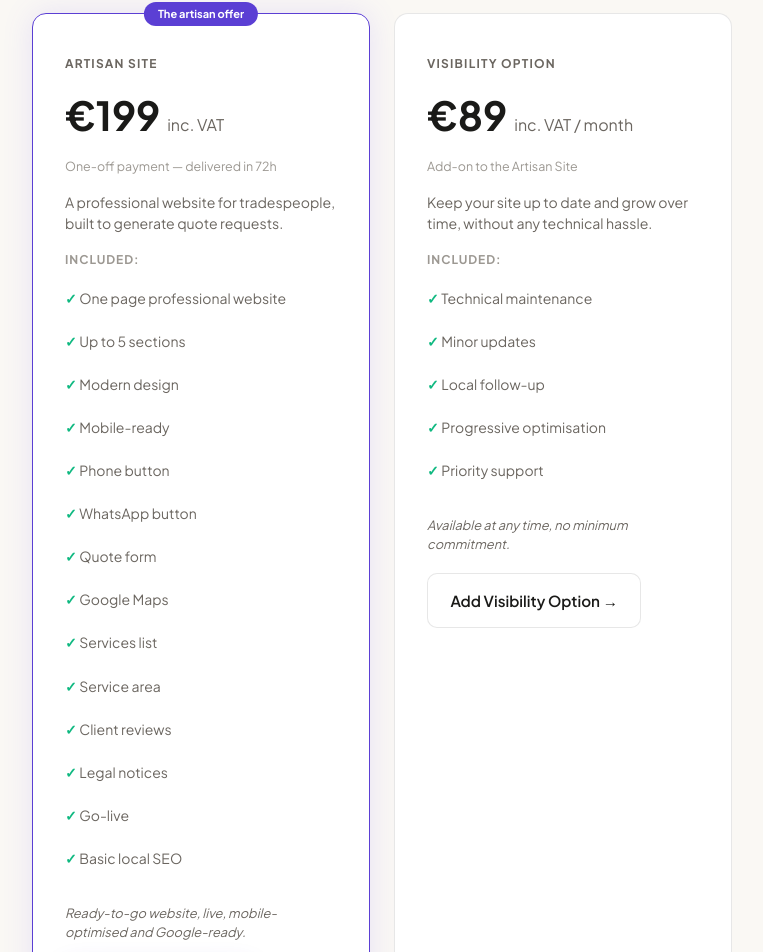
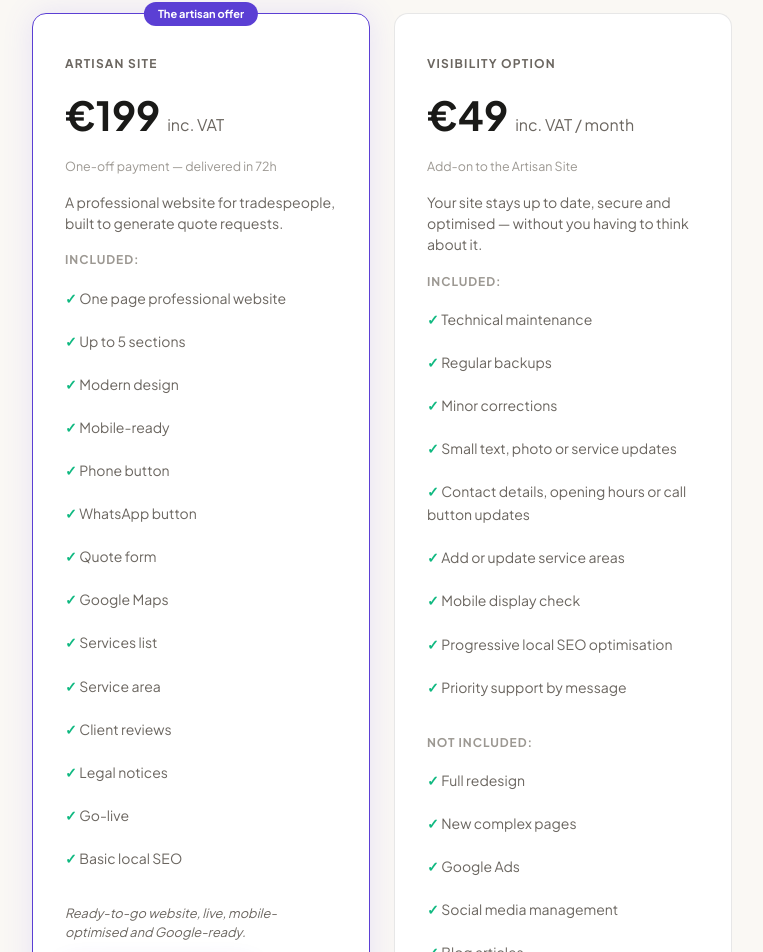
Before and after one commit to FabienGB69/Pixeloria-agence-web, a Next.js app: page /en in a window 1280 px wide. Shown: the part 1835-2787 px from the top of the page, without its empty margins (258-1021 px from the left). Built offline with nearby package versions, Linux system fonts and the light colour scheme; no server answers.

Commit message:
feat(pricing): update EN Visibility Option from €89 to €49/month
Co-Authored-By: Claude Haiku 4.5 <noreply@anthropic.com>
Claude-Session: https://claude.ai/code/session_01P5d5GcBoCUjJacq26yG8Vu

```diff
--- a/app/en/examples/contractors/page.tsx
+++ b/app/en/examples/contractors/page.tsx
@@ -486,7 +486,7 @@ export default function ContractorsDemoPage() {
               <div className="demo-contact-info">
                 <span className="demo-eyebrow">Free &amp; no obligation</span>
                 <h2 id="demo-contact-title">Request a quote</h2>
-                <p>Tell us about your project and we’ll call you back quickly.</p>
+                <p>Tell us about your project and we'll call you back quickly.</p>
 
                 <div className="demo-contact-channels">
                   <a href="tel:+33612345678" className="demo-channel">
@@ -636,7 +636,7 @@ export default function ContractorsDemoPage() {
           <div className="demo-back-cta-trust">
             <span>✓ Free quote within 48h</span>
             <span>✓ Site delivered in 5–10 days</span>
-            <span>✓ From €89/month all-inclusive</span>
+            <span>✓ From €49/month — Visibility Option</span>
           </div>
         </div>
       </section>
--- a/app/en/examples/freelancers-consultants/page.tsx
+++ b/app/en/examples/freelancers-consultants/page.tsx
@@ -542,7 +542,7 @@ export default function FreelancersConsultantsDemoPage() {
           <div className="demo-back-cta-trust">
             <span>✓ Free quote within 48h</span>
             <span>✓ Site delivered in 5–10 days</span>
-            <span>✓ From €89/month all-inclusive</span>
+            <span>✓ From €49/month — Visibility Option</span>
           </div>
         </div>
       </section>
--- a/app/en/examples/hospitality-concierge/page.tsx
+++ b/app/en/examples/hospitality-concierge/page.tsx
@@ -542,7 +542,7 @@ export default function HospitalityConciergeDemoPage() {
           <div className="demo-back-cta-trust">
             <span>✓ Free quote within 48h</span>
             <span>✓ Site delivered in 5–10 days</span>
-            <span>✓ From €89/month all-inclusive</span>
+            <span>✓ From €49/month — Visibility Option</span>
           </div>
         </div>
       </section>
--- a/app/en/examples/local-shops/page.tsx
+++ b/app/en/examples/local-shops/page.tsx
@@ -544,7 +544,7 @@ export default function LocalShopsDemoPage() {
           <div className="demo-back-cta-trust">
             <span>✓ Free quote within 48h</span>
             <span>✓ Site delivered in 5–10 days</span>
-            <span>✓ From €89/month all-inclusive</span>
+            <span>✓ From €49/month — Visibility Option</span>
           </div>
         </div>
       </section>
--- a/app/en/examples/real-estate/page.tsx
+++ b/app/en/examples/real-estate/page.tsx
@@ -541,7 +541,7 @@ export default function RealEstateDemoPage() {
           <div className="demo-back-cta-trust">
             <span>✓ Free quote within 48h</span>
             <span>✓ Site delivered in 5–10 days</span>
-            <span>✓ From €89/month all-inclusive</span>
+            <span>✓ From €49/month — Visibility Option</span>
           </div>
         </div>
       </section>
--- a/app/en/examples/renovation-companies/page.tsx
+++ b/app/en/examples/renovation-companies/page.tsx
@@ -594,7 +594,7 @@ export default function RenovationCompaniesDemoPage() {
           <div className="demo-back-cta-trust">
             <span>✓ Free quote within 48h</span>
             <span>✓ Site delivered in 5–10 days</span>
-            <span>✓ From €89/month all-inclusive</span>
+            <span>✓ From €49/month — Visibility Option</span>
           </div>
         </div>
       </section>
--- a/app/en/layout.tsx
+++ b/app/en/layout.tsx
@@ -3,7 +3,7 @@ import type { Metadata } from 'next';
 export const metadata: Metadata = {
   title: 'Website Design for Small Businesses, Contractors & Local Brands | Pixeloria',
   description:
-    'Pixeloria helps tradespeople, micro-businesses and SMEs get a clear, effective website to receive more quote requests. Artisan Site at €199 inc. VAT, delivered in 72h. Visibility Option at €89/month.',
+    'Pixeloria helps tradespeople, micro-businesses and SMEs get a clear, effective website to receive more quote requests. Artisan Site at €199 inc. VAT, delivered in 72h. Visibility Option at €49/month.',
   metadataBase: new URL('https://pixeloria.fr'),
   openGraph: {
     type: 'website',
@@ -12,7 +12,7 @@ export const metadata: Metadata = {
     siteName: 'Pixeloria',
     title: 'Website Design for Small Businesses, Contractors & Local Brands | Pixeloria',
     description:
-      'Pixeloria helps tradespeople, micro-businesses and SMEs get a clear, effective website to receive more quote requests. Artisan Site at €199 inc. VAT, delivered in 72h. Visibility Option at €89/month.',
+      'Pixeloria helps tradespeople, micro-businesses and SMEs get a clear, effective website to receive more quote requests. Artisan Site at €199 inc. VAT, delivered in 72h. Visibility Option at €49/month.',
     images: [
       {
         url: '/og/pixeloria-og-image.png',
@@ -26,7 +26,7 @@ export const metadata: Metadata = {
     card: 'summary_large_image',
     title: 'Website Design for Small Businesses, Contractors & Local Brands | Pixeloria',
     description:
-      'Pixeloria helps tradespeople, micro-businesses and SMEs get a clear, effective website to receive more quote requests. Artisan Site at €199 inc. VAT, delivered in 72h. Visibility Option at €89/month.',
+      'Pixeloria helps tradespeople, micro-businesses and SMEs get a clear, effective website to receive more quote requests. Artisan Site at €199 inc. VAT, delivered in 72h. Visibility Option at €49/month.',
     images: ['/og/pixeloria-og-image.png'],
   },
   alternates: {
--- a/app/en/page.tsx
+++ b/app/en/page.tsx
@@ -52,7 +52,7 @@ const jsonLd = {
           name: 'How much does a professional website cost?',
           acceptedAnswer: {
             '@type': 'Answer',
-            text: 'Pixeloria offers an Artisan Site at €199 inc. VAT — a one-off payment with delivery in 72h. The optional Visibility Option at €89/month adds maintenance, updates and local follow-up. No forced subscription.',
+            text: 'Pixeloria offers an Artisan Site at €199 inc. VAT — a one-off payment with delivery in 72h. The optional Visibility Option at €49/month adds maintenance, updates and local follow-up. No forced subscription.',
           },
         },
         {
@@ -81,10 +81,10 @@ const jsonLd = {
         },
         {
           '@type': 'Question',
-          name: 'What is included in the Visibility Option at €89/month?',
+          name: 'What is included in the Visibility Option at €49/month?',
           acceptedAnswer: {
             '@type': 'Answer',
-            text: 'The Visibility Option at €89 inc. VAT/month includes technical maintenance, minor updates, local follow-up, progressive optimisation and priority support. No minimum commitment required.',
+            text: 'The Visibility Option at €49 inc. VAT/month includes technical maintenance, regular backups, minor corrections, small text/photo/service updates, contact details and opening hours updates, service area updates, mobile display check, progressive local SEO optimisation, and priority support by message. No commitment — cancel at any time.',
           },
         },
         {
@@ -108,7 +108,7 @@ const jsonLd = {
           name: 'What is the difference between the Artisan Site and the Visibility Option?',
           acceptedAnswer: {
             '@type': 'Answer',
-            text: 'The Artisan Site (€199 inc. VAT, delivered in 72h) is a one-off payment — your professional website, live, with no subscription. The Visibility Option (€89 inc. VAT/month) is an optional add-on that keeps your site up to date and grows your local visibility over time.',
+            text: 'The Artisan Site (€199 inc. VAT, delivered in 72h) is a one-off payment — your professional website, live, with no subscription. The Visibility Option (€49 inc. VAT/month) is an optional add-on that keeps your site up to date and grows your local visibility over time.',
           },
         },
         {
@@ -143,7 +143,7 @@ const jsonLd = {
 const faqs = [
   {
     q: 'How much does a professional website cost?',
-    a: 'Pixeloria offers an Artisan Site at €199 inc. VAT — a one-off payment with delivery in 72h. The optional Visibility Option at €89/month adds maintenance, updates and local follow-up. No forced subscription.',
+    a: 'Pixeloria offers an Artisan Site at €199 inc. VAT — a one-off payment with delivery in 72h. The optional Visibility Option at €49/month adds maintenance, updates and local follow-up. No forced subscription.',
   },
   {
     q: 'Do I own my website?',
@@ -158,8 +158,8 @@ const faqs = [
     a: 'No. Anyone who promises a #1 ranking is not being honest with you. What Pixeloria delivers is a clean, well-structured, fast website built on sound SEO foundations — the kind Google rewards over time.',
   },
   {
-    q: 'What is included in the Visibility Option at €89/month?',
-    a: 'The Visibility Option at €89 inc. VAT/month includes technical maintenance, minor updates, local follow-up, progressive optimisation and priority support. No minimum commitment required.',
+    q: 'What is included in the Visibility Option at €49/month?',
+    a: 'The Visibility Option at €49 inc. VAT/month includes technical maintenance, regular backups, minor corrections, small text/photo/service updates, contact details and opening hours updates, service area updates, mobile display check, progressive local SEO optimisation, and priority support by message. No commitment — cancel at any time.',
   },
   {
     q: 'Do you work with English-speaking clients outside France?',
@@ -171,7 +171,7 @@ const faqs = [
   },
   {
     q: 'What is the difference between the Artisan Site and the Visibility Option?',
-    a: 'The Artisan Site (€199 inc. VAT, delivered in 72h) is a one-off payment — your professional website, live, with no subscription. The Visibility Option (€89 inc. VAT/month) is an optional add-on that keeps your site up to date and grows your local visibility over time.',
+    a: 'The Artisan Site (€199 inc. VAT, delivered in 72h) is a one-off payment — your professional website, live, with no subscription. The Visibility Option (€49 inc. VAT/month) is an optional add-on that keeps your site up to date and grows your local visibility over time.',
   },
   {
     q: 'Is a free audit really free?',
@@ -386,7 +386,7 @@ export default function EnHomePage() {
                 </div>
                 <div className="metric-divider" aria-hidden="true"></div>
                 <div className="metric">
-                  <strong className="metric-value">€89</strong>
+                  <strong className="metric-value">€49</strong>
                   <span>/ month · Visibility Option</span>
                 </div>
                 <div className="metric-divider" aria-hidden="true"></div>
@@ -535,24 +535,36 @@ export default function EnHomePage() {
               {/* Visibility Option */}
               <div className="pricing-card reveal">
                 <p className="pricing-label">Visibility Option</p>
-                <p className="pricing-price">€89 <span>inc. VAT / month</span></p>
+                <p className="pricing-price">€49 <span>inc. VAT / month</span></p>
                 <p className="pricing-sublabel">Add-on to the Artisan Site</p>
                 <p className="pricing-accroche">
-                  Keep your site up to date and grow over time, without any technical hassle.
+                  Your site stays up to date, secure and optimised — without you having to think about it.
                 </p>
                 <p className="pricing-list-title">Included:</p>
                 <ul>
                   <li>Technical maintenance</li>
-                  <li>Minor updates</li>
-                  <li>Local follow-up</li>
-                  <li>Progressive optimisation</li>
-                  <li>Priority support</li>
+                  <li>Regular backups</li>
+                  <li>Minor corrections</li>
+                  <li>Small text, photo or service updates</li>
+                  <li>Contact details, opening hours or call button updates</li>
+                  <li>Add or update service areas</li>
+                  <li>Mobile display check</li>
+                  <li>Progressive local SEO optimisation</li>
+                  <li>Priority support by message</li>
                 </ul>
-                <p className="pricing-note">Available at any time, no minimum commitment.</p>
+                <p className="pricing-list-title" style={{ marginTop: '0.75rem' }}>Not included:</p>
+                <ul>
+                  <li>Full redesign</li>
+                  <li>New complex pages</li>
+                  <li>Google Ads</li>
+                  <li>Social media management</li>
+                  <li>Blog articles</li>
+                </ul>
+                <p className="pricing-note">No commitment · Cancel at any time.</p>
                 <a
                   href="#contact"
                   className="btn btn-secondary"
-                  onClick={() => trackOfferSelect('Visibility Option', '89 VAT incl. / month')}
+                  onClick={() => trackOfferSelect('Visibility Option', '49 VAT incl. / month')}
                 >
                   Add Visibility Option →
                 </a>
```
